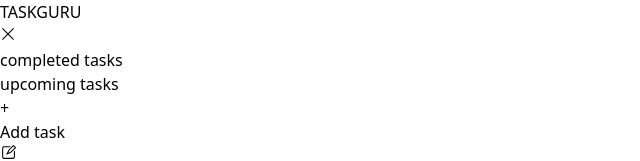
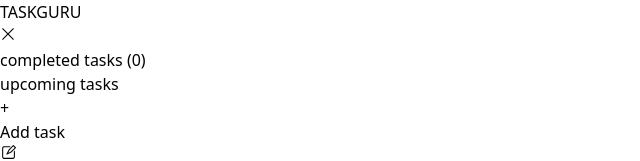
Before and after one commit to dhruv15803/Taskguru-frontend, a React (Vite) app: page / in a window 1280 px wide. Both pictures are taken after a click on the button 8 px from the left and 34 px from the top of the page. Shown: the top 161 px of the page, without its empty margins (0-640 px from the left). Built offline with nearby package versions, Linux system fonts and the light colour scheme.

Commit message:
pushing fixes

```diff
--- a/src/App.jsx
+++ b/src/App.jsx
@@ -89,6 +89,10 @@ function App() {
     setTasks(newTasks);
   }
 
+  const clearTasks = ()=>{
+    setTasks([]);
+  }
+
 
   const deleteTask = (id)=>{
     const newTasks = tasks.filter((task)=>task.id!==id);
@@ -109,7 +113,7 @@ function App() {
     <>
     <Router>
       <Routes>
-        <Route path="/" element={<Layout/>}>
+        <Route path="/" element={<Layout noOfCompleted={completedTasks.length}/>}>
           <Route index element={<TodayPending
           tasks={tasks}
           formData={formData}
@@ -122,6 +126,7 @@ function App() {
            editTask={editTask}
            isEdit={isEdit}
            completeTask={completeTask}
+           clearTasks={clearTasks}
           />}/>
         </Route>
       </Routes>
--- a/src/Components/Navbar.jsx
+++ b/src/Components/Navbar.jsx
@@ -2,9 +2,10 @@ import React, { useState } from 'react'
 import { RxHamburgerMenu } from "react-icons/rx";
 import { RxCross1 } from "react-icons/rx";
 
-const Navbar = () => {
+const Navbar = ({noOfCompleted}) => {
     const [showHamburger,setShowHamburger] = useState(false);
     const navLinks = ["completed tasks","upcoming tasks"];
+
 
   return (
     <>
@@ -19,7 +20,7 @@ const Navbar = () => {
     {showHamburger && <div className='flex flex-col gap-2 mb-4'>
         {navLinks.map((item,i)=>{
             return <div key={i} className='p-2 border-b-2 text-orange-400'>
-                {item}
+                {item==="completed tasks" ? `${item} (${noOfCompleted})`:item}
             </div>
         })}
         </div>}
--- a/src/Layouts/Layout.jsx
+++ b/src/Layouts/Layout.jsx
@@ -2,10 +2,10 @@ import React from 'react'
 import { Outlet } from 'react-router-dom'
 import Navbar from '../Components/Navbar'
 
-const Layout = () => {
+const Layout = ({noOfCompleted}) => {
   return (
     <>
-    <Navbar/>
+    <Navbar noOfCompleted={noOfCompleted} />
     <Outlet/>
     </>
   )
--- a/src/Pages/TodayPending.jsx
+++ b/src/Pages/TodayPending.jsx
@@ -1,7 +1,7 @@
 import React, { useState } from 'react'
 import { RxPencil2 } from "react-icons/rx";
 import { ImCross } from "react-icons/im";
-import PendingTask from './PendingTask';
+import PendingTask from '../Components/PendingTask';
 
 const TodayPending = ({
     tasks,
@@ -14,7 +14,8 @@ const TodayPending = ({
     emptyTaskErrorMsg,
     editTask,
     isEdit,
-    completeTask
+    completeTask,
+    clearTasks
     }) => {
 
   return (
@@ -35,6 +36,9 @@ const TodayPending = ({
         {tasks.map((item,i)=>{
             return <PendingTask completeTask={completeTask} editTask={editTask} deleteTask={deleteTask} key={item.id} id={item.id} title={item.title} description={item.description} />
         })}
+        <div className='justify-center flex my-4'>
+            <button onClick={clearTasks} className='border-2 rounded-lg border-orange-400 text-orange-400 hover:bg-orange-400 hover:text-white hover:duration-300 p-2'>Clear tasks</button>
+        </div>
         </div> :  <div className='border-2 rounded-lg shadow-lg flex flex-col items-center justify-center m-8 my-36 px-4 py-8'>
         <div className='text-8xl text-orange-300'>
             <RxPencil2/>
```
Also changed, not shown: src/Components/PendingTask.jsx (renamed from src/Pages/PendingTask.jsx).
